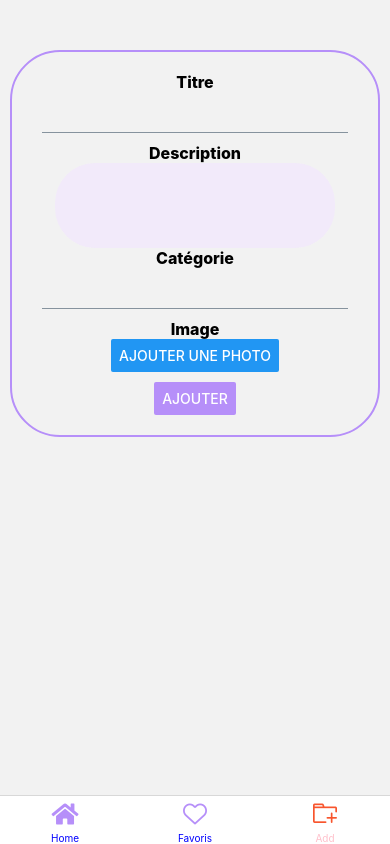
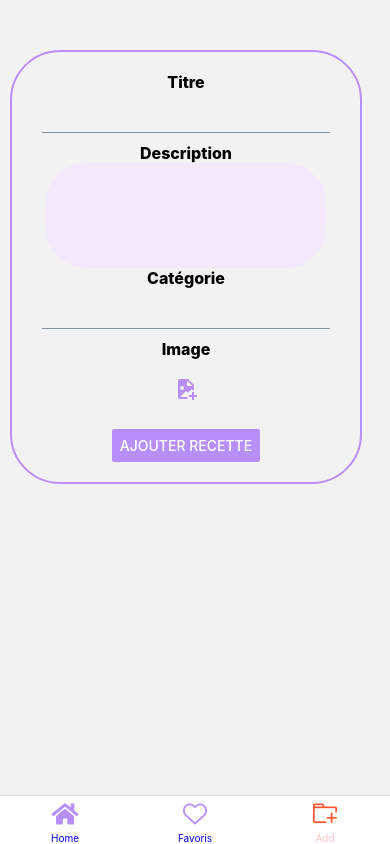
Before and after one commit to antigonePakloglou/projetReactTs, a React Native app in the folder projet/: screen /Add in a window 390 px wide. Built offline with nearby package versions, Linux system fonts and the light colour scheme.

Commit message:
feat:soucis syncrho

```diff
--- a/projet/src/constants/Styles.tsx
+++ b/projet/src/constants/Styles.tsx
@@ -53,7 +53,8 @@ export default StyleSheet.create({
         borderWidth: 2,
         borderColor: Colors.lavande,
         borderRadius: 50,
-        padding: 20
+        padding: 20,
+        position: 'absolute'
     },
     recetteImg: {
         width: 250,
@@ -91,10 +92,20 @@ export default StyleSheet.create({
         width:280,
         textAlignVertical: 'top',
         backgroundColor: Colors.lightLavande2,
-        borderRadius: 40
+        borderRadius: 40,
+        padding: 10
     },
     inputTitre : {
         fontSize: 16,
         fontWeight: '800'
-    }
+    },
+    btnPhoto: {
+        height: 60,
+        width: 60,
+
+        borderRadius: 30,
+        justifyContent : 'center',
+        alignItems : 'center',
+
+    },
 })
--- a/projet/src/screen/AddRecetteScreen.tsx
+++ b/projet/src/screen/AddRecetteScreen.tsx
@@ -1,13 +1,14 @@
-import { View, Text, Button, TextInput, Image } from 'react-native'
-import React, { useContext, useEffect, useState } from 'react'
+import { View, Text, Button, TextInput, Image, Pressable } from 'react-native'
+import React, { useContext, useState } from 'react'
 import { Input } from '@rneui/themed'
 import AppStyles from '../constants/Styles'
 import Colors from '../constants/Colors'
 import * as ImagePicker from 'expo-image-picker';
 import { RecettesContext } from '../../App'
 import { useFocusEffect } from '@react-navigation/native'
+import { MaterialCommunityIcons } from '@expo/vector-icons';
 
-const AddRecetteScreen = ({route, navigation} : {route: any, navigation: any}) => {
+const AddRecetteScreen = ({navigation} : {navigation: any}) => {
   //récupéraration des recettes grace au context
   const {modifyRecettesGlobal, recettesGlobal} = useContext(RecettesContext) as unknown as RecetteContextType;
   const [recettes, setRecettes] = useState<Recette[]>([]);
@@ -50,6 +51,7 @@ const AddRecetteScreen = ({route, navigation} : {route: any, navigation: any}) =
   const addRecette = ()=> {
     //création d'une recette
     const newRecette : Recette = {
+      //a changer
       id: 9,
       title: titre,
       category: category,
@@ -60,13 +62,11 @@ const AddRecetteScreen = ({route, navigation} : {route: any, navigation: any}) =
       }
     }
     setRecetteAdd (newRecette);
-    console.log('ADD :>> ', recetteAdd);
     //ajout de la recette a la liste globale
-    recettes.push(recetteAdd)
+    recettes.push(newRecette)
     modifyRecettesGlobal(recettes);
-    console.log('ALL :>> ', recettes);
-      //retour affichage toutes les recettes
-      navigation.navigate('Home');
+    //retour affichage toutes les recettes
+    navigation.navigate('Home');
   }
 
   return (
@@ -89,11 +89,12 @@ const AddRecetteScreen = ({route, navigation} : {route: any, navigation: any}) =
       value={category}/>
     <Text style={AppStyles.inputTitre}>Image</Text>
 
-      <Button title="Ajouter une photo" onPress={pickImage} />
-      {image && <Image source={{ uri: image }} style={{ width: 200, height: 200 }} />}
-
+    <Pressable style={AppStyles.btnPhoto} onPress={pickImage}>
+    <MaterialCommunityIcons name="file-image-plus" size={24} color={Colors.lavande} />
+    </Pressable>
+      {image && <Image source={{ uri: image }} style={{ width: 100, height: 100 }} />}
     <View style={AppStyles.btnAjouter}>
-      <Button onPress={()=> addRecette()} title="Ajouter" color={Colors.lavande} />
+      <Button onPress={()=> addRecette()} title="Ajouter recette" color={Colors.lavande} />
     </View>
 
 
```
Also changed, not shown: projet/src/screen/FavorisScreen.tsx (+0 -7 lines).
